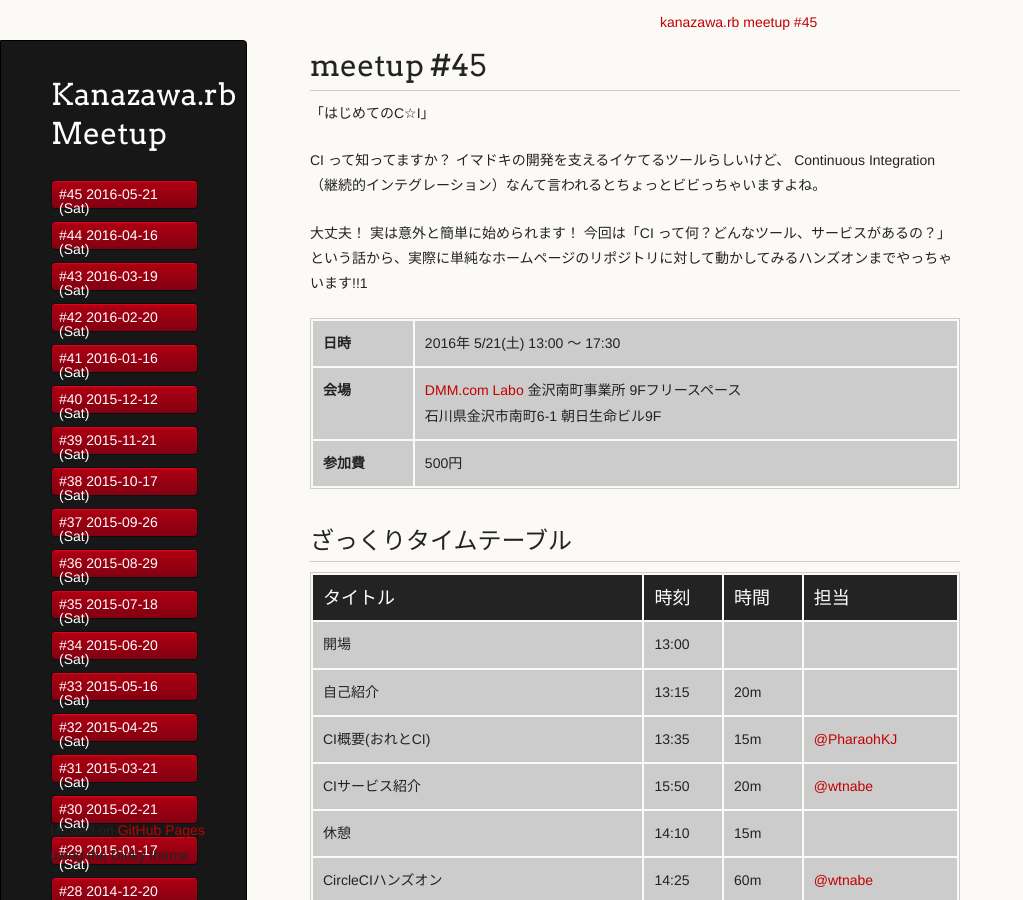
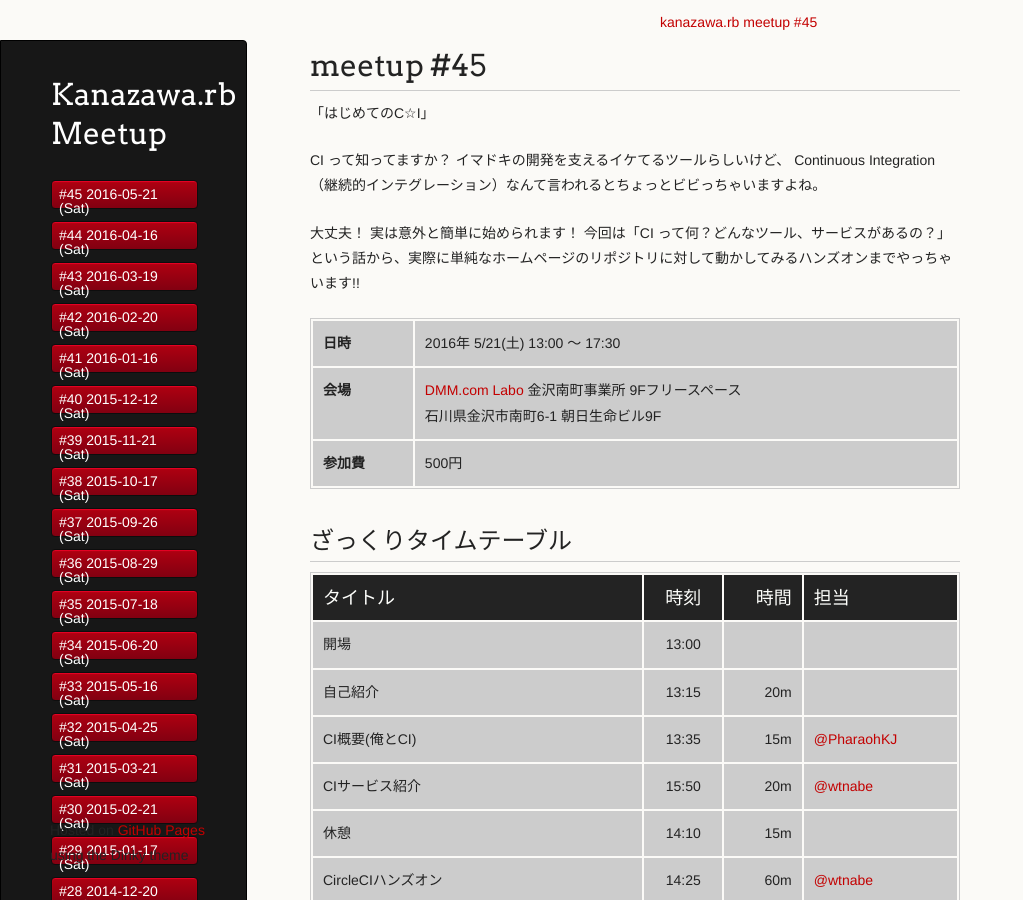
Before and after one commit to kanazawarb/meetup, a Jekyll site: the page built from 45/index.md, in a window 1280 px wide and 900 px high. Shown: the whole window, without its empty margins (0-1023 px from the left). Built offline with Jekyll 4.4.1, drawn with Linux system fonts in a browser that asks for light colours; a script that is not in the unit is left out.

Commit message:
Update index.md
Typo fix.

```diff
--- a/45/index.md
+++ b/45/index.md
@@ -22,7 +22,7 @@ title: "#45"
 
 CI って知ってますか？ イマドキの開発を支えるイケてるツールらしいけど、 Continuous Integration （継続的インテグレーション）なんて言われるとちょっとビビっちゃいますよね。
 
-大丈夫！ 実は意外と簡単に始められます！ 今回は「CI って何？どんなツール、サービスがあるの？」という話から、実際に単純なホームページのリポジトリに対して動かしてみるハンズオンまでやっちゃいます!!1
+大丈夫！ 実は意外と簡単に始められます！ 今回は「CI って何？どんなツール、サービスがあるの？」という話から、実際に単純なホームページのリポジトリに対して動かしてみるハンズオンまでやっちゃいます!!
 
 | **日時**   |2016年 5/21(土) 13:00 〜 17:30                         |
 | **会場**   |[DMM.com Labo](http://labo.dmm.com/) 金沢南町事業所 9Fフリースペース<br>石川県金沢市南町6-1 朝日生命ビル9F|
@@ -30,18 +30,19 @@ CI って知ってますか？ イマドキの開発を支えるイケてるツ
 
 ## ざっくりタイムテーブル
 
-| タイトル                     | 時刻 |時間 | 担当     |
-|------------------------------|------|----|-----------|
-|開場                          |13:00 |    |           |
-|自己紹介                      |13:15 |20m |           |
-|CI概要(おれとCI)              |13:35 |15m |[@PharaohKJ](https://twitter.com/PharaohKJ)  |
-|CIサービス紹介                |15:50 |20m |[@wtnabe](https://twitter.com/wtnabe)    |
-|休憩                          |14:10 |15m |           |
-|CircleCIハンズオン            |14:25 |60m |[@wtnabe](https://twitter.com/wtnabe)    |
-|質疑                          |15:25 |20m |           |
-|休憩                          |15:45 |15m |           |
-|GitHub FlowとCIでモダンWeb開発|16:00 |15m |[@k242hd_akg](https://twitter.com/k242hd_akg)|
-|LT                            |16:15 |    |           |
+| タイトル                       | 時刻  | 時間 | 担当                                          |
+|:-------------------------------|:-----:|-----:|:----------------------------------------------|
+| 開場                           | 13:00 |      |                                               |
+| 自己紹介                       | 13:15 | 20m  |                                               |
+| CI概要(俺とCI)                 | 13:35 | 15m  | [@PharaohKJ](https://twitter.com/PharaohKJ)   |
+| CIサービス紹介                 | 15:50 | 20m  | [@wtnabe](https://twitter.com/wtnabe)         |
+| 休憩                           | 14:10 | 15m  |                                               |
+| CircleCIハンズオン             | 14:25 | 60m  | [@wtnabe](https://twitter.com/wtnabe)         |
+| 質疑                           | 15:25 | 20m  |                                               |
+| 休憩                           | 15:45 | 15m  |                                               |
+| GitHub FlowとCIでモダンWeb開発 | 16:00 | 15m  | [@k242hd_akg](https://twitter.com/k242hd_akg) |
+| LT                             | 16:15 |      |                                               |
+
 
 ## CircleCIハンズオンについて
 
```
